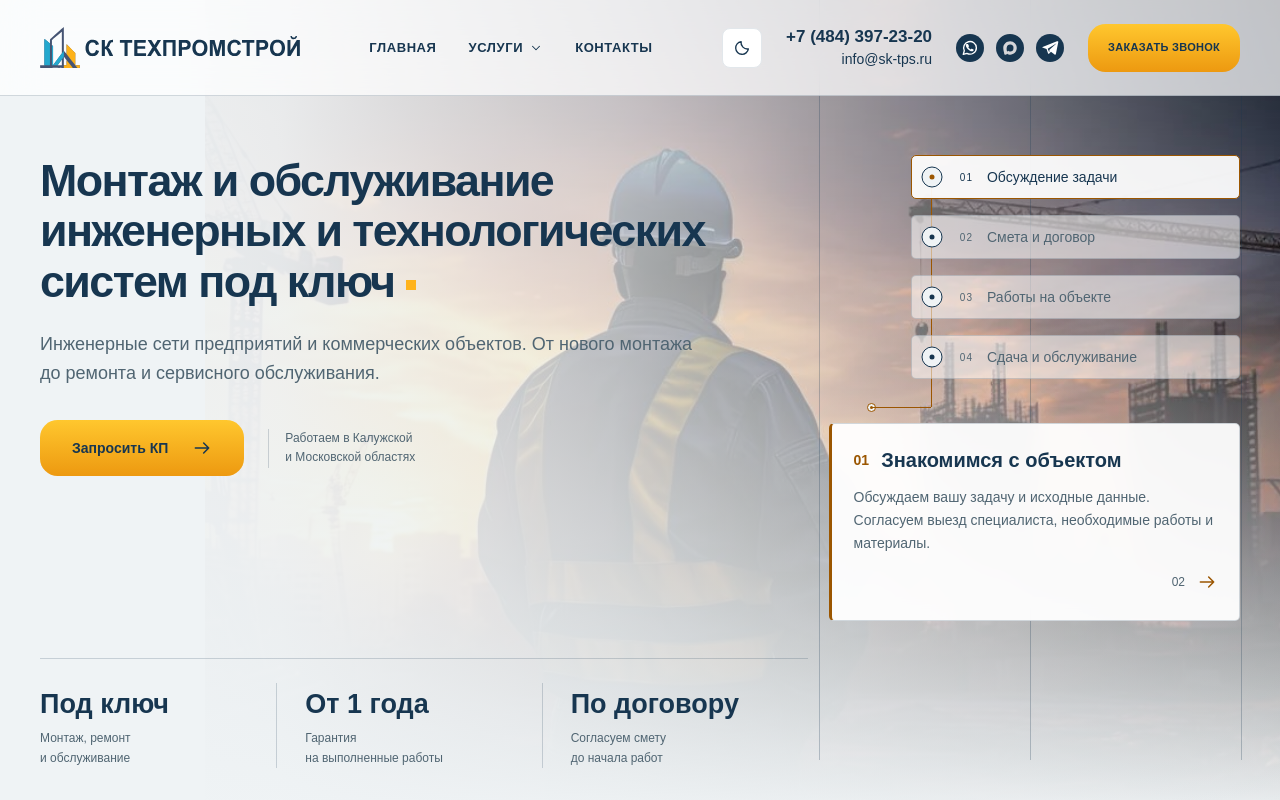
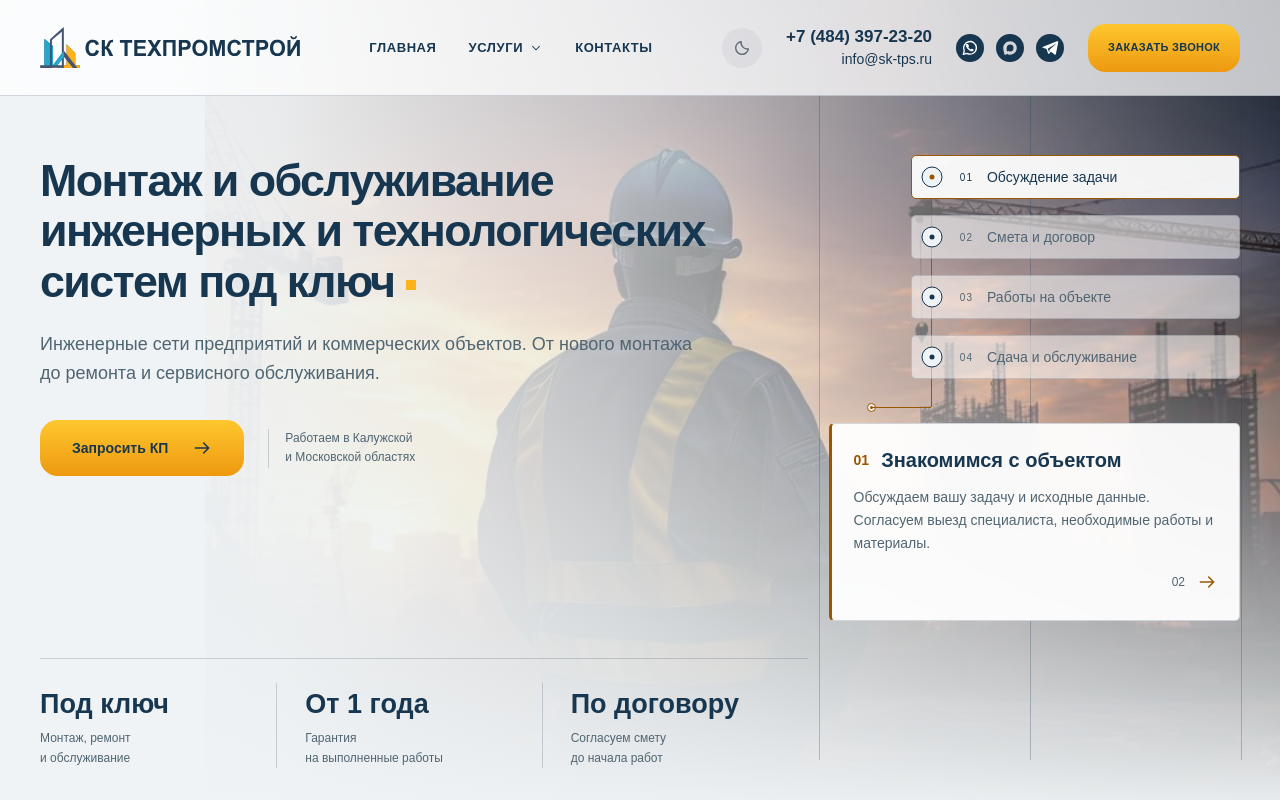
Before and after one commit to Cyrillkel/sk-tps, a Next.js app in the folder frontend/: page / in a window 1280 px wide. Shown: the top 800 px of the page. Built offline with nearby package versions, Linux system fonts and the light colour scheme.

Commit message:
feat: update ThemeToggle button styles for improved visual consistency

```diff
--- a/frontend/src/features/theme-toggle/ui/theme-toggle.tsx
+++ b/frontend/src/features/theme-toggle/ui/theme-toggle.tsx
@@ -17,7 +17,7 @@ export function ThemeToggle() {
       aria-pressed={theme === "dark"}
       title={label}
       onClick={() => setTheme(theme === "dark" ? "light" : "dark")}
-      className="flex size-9 shrink-0 items-center justify-center rounded-lg border border-border bg-surface text-primary transition-colors hover:bg-background lg:size-10"
+      className="flex size-9 shrink-0 items-center justify-center rounded-full bg-primary/5 text-muted transition-colors hover:bg-primary/10 hover:text-primary lg:size-10 dark:border dark:border-border dark:bg-surface dark:text-primary dark:hover:bg-background"
     >
       <MoonIcon className="size-4.5 dark:hidden" />
       <SunIcon className="hidden size-4.5 dark:block" />
```
